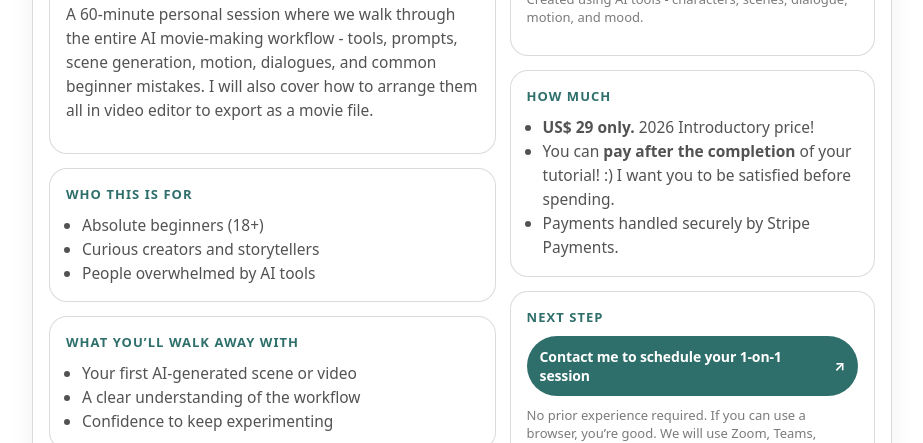
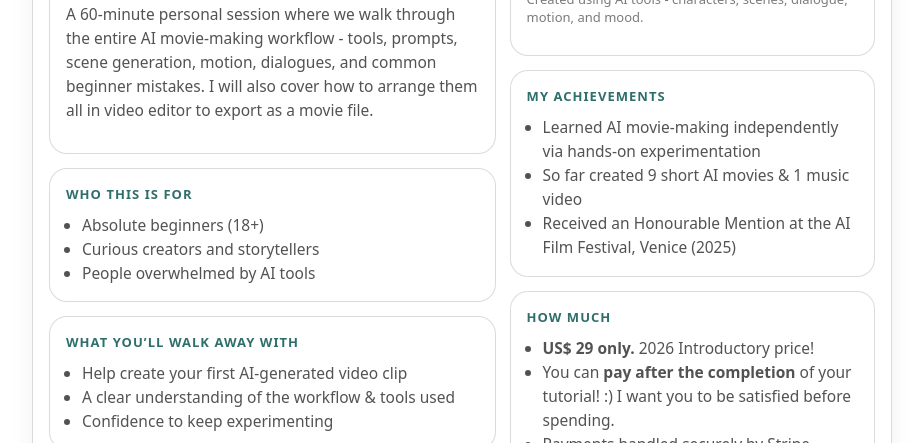
Before and after one commit to emanoj1/emanoj-website, a React (Vite) app: page /make-ai-movies in a window 1280 px wide. Shown: the part 357-800 px from the top of the page, without its empty margins (178-1101 px from the left). Built offline with nearby package versions, Linux system fonts and the light colour scheme.

Commit message:
Add achievements

```diff
--- a/src/pages/MakeAiMovies.jsx
+++ b/src/pages/MakeAiMovies.jsx
@@ -90,8 +90,8 @@ export default function MakeAiMovies() {
 
               <Section title="What you’ll walk away with">
                 <ul className="body" style={{ paddingLeft: 16, margin: 0 }}>
-                  <li>Your first AI-generated scene or video</li>
-                  <li>A clear understanding of the workflow</li>
+                  <li>Help create your first AI-generated video clip</li>
+                  <li>A clear understanding of the workflow & tools used</li>
                   <li>Confidence to keep experimenting</li>
                 </ul>
               </Section>
@@ -143,6 +143,20 @@ export default function MakeAiMovies() {
                 </p>
               </Section>
 
+              <Section title="My achievements">
+                <ul className="body" style={{ paddingLeft: 16, margin: 0 }}>
+                  <li>
+                    Learned AI movie-making independently via hands-on
+                    experimentation
+                  </li>
+                  <li>So far created 9 short AI movies & 1 music video</li>
+                  <li>
+                    Received an Honourable Mention at the AI Film Festival,
+                    Venice (2025)
+                  </li>
+                </ul>
+              </Section>
+
               <Section title="How much">
                 <ul className="body" style={{ paddingLeft: 16, margin: 0 }}>
                   <li>
```
